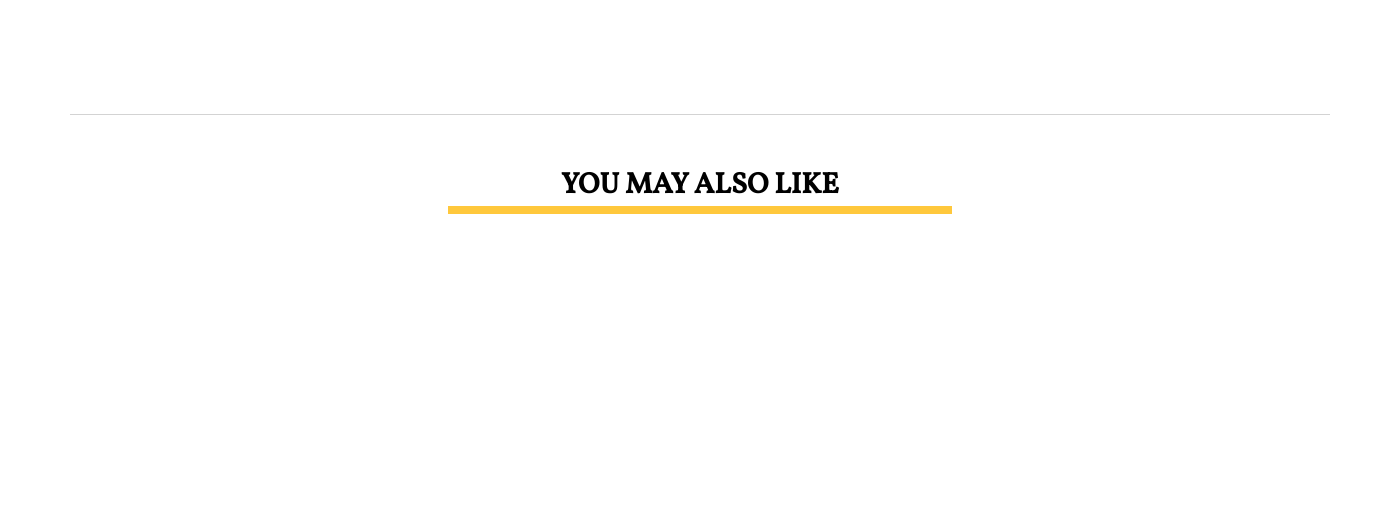
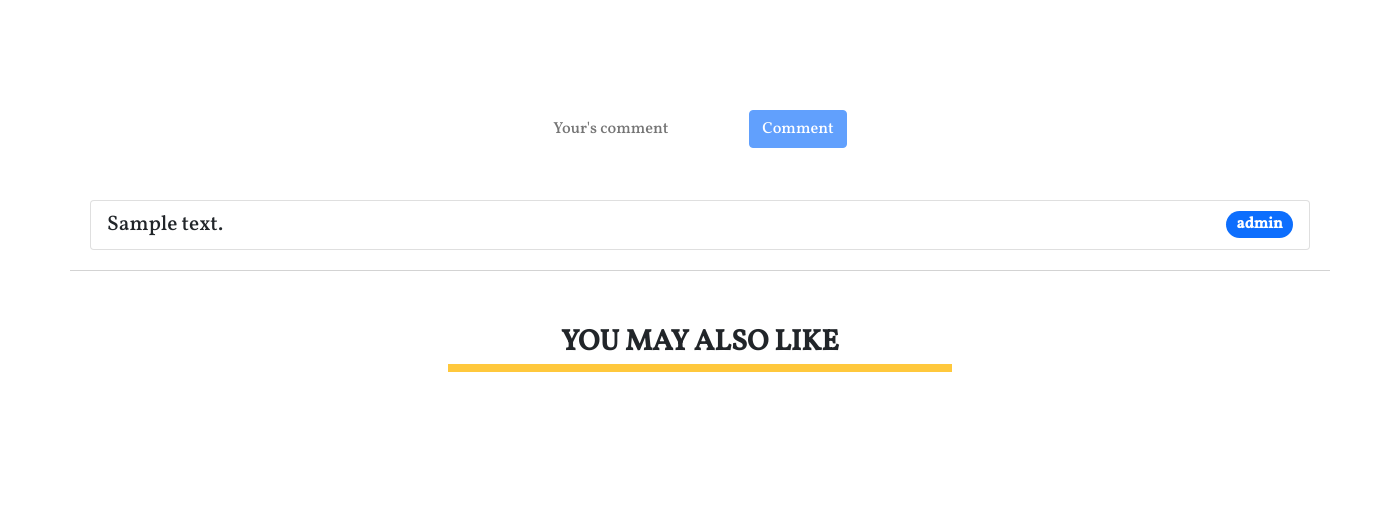
Before and after one commit to phhuong256/MedicineStore, a PHP site: page /products-details.php?id=1 in a window 1400 px wide. Shown: the part 1264-1774 px from the top of the page. Run offline with PHP 8.4, Linux system fonts and the light colour scheme; data comes from the database, SQL or seed files in the repository; tables that the repository leaves empty or names only in its code hold one stand-in row (values such as "Sample post"); data that the repository does not hold is empty; some libraries are stand-ins or nearby versions; some web fonts are replaced.

Commit message:
Fix: show comment and comment feature

```diff
--- a/products-details.php
+++ b/products-details.php
@@ -23,6 +23,13 @@
     $suggestRes = mysqli_query($con, $suggestQuery);
     $suggestData = mysqli_fetch_all($suggestRes);
 
+    // comment feature
+    $commentQuery = "select * from comment inner join users on comment.id_user=users.id where id_product='$productId'";
+    $comment = mysqli_query($con, $commentQuery);
+    $getComment = array();
+    while($row = mysqli_fetch_assoc($comment)) {
+        $getComment[] = $row;
+    }
     // echo "<pre>";
     // var_dump($suggestData);
 ?>
@@ -42,6 +49,8 @@
     <script src="https://kit.fontawesome.com/f38de2a0a5.js" crossorigin="anonymous"></script>
     <link rel="preconnect" href="https://fonts.gstatic.com">
     <link rel="stylesheet" type="text/css" href="slick/slick.css" />
+    <link href="https://cdn.jsdelivr.net/npm/bootstrap@5.0.1/dist/css/bootstrap.min.css" rel="stylesheet" integrity="sha384-+0n0xVW2eSR5OomGNYDnhzAbDsOXxcvSN1TPprVMTNDbiYZCxYbOOl7+AMvyTG2x" crossorigin="anonymous">
+    <script src="https://cdn.jsdelivr.net/npm/bootstrap@5.0.1/dist/js/bootstrap.bundle.min.js" integrity="sha384-gtEjrD/SeCtmISkJkNUaaKMoLD0//ElJ19smozuHV6z3Iehds+3Ulb9Bn9Plx0x4" crossorigin="anonymous"></script>
     <!-- <link rel="stylesheet" type="text/css" href="slick/slick-theme.css"/> -->
     <script type="text/javascript" src="slick/slick.min.js"></script>
     <link rel="stylesheet" href="./css/product-details.css">
@@ -134,7 +143,40 @@
                     </div>
                 </div>
             </div>
-            <div class="line-decor"></div>
+            <div class="line-decor">
+                <div class="comment">
+                    <div style="justify-content:center" class="input-group mb-3">
+                        <form class="row g-3" action="" method="post" enctype="multipart/form-data">
+                            <div class="col-auto">
+                                <label for="comment" class="visually-hidden">Comment</label>
+                                <input <?php if(!isset($_SESSION["email"])) { echo "disabled"; } ?> type="text" class="form-control-plaintext comment-field" id="comment" placeholder="Your's comment" required>
+                                <input type="hidden" id="idProduct" name="idProduct" value="<?php echo $productId; ?>">
+                            </div>
+                            <div class="col-auto">
+                                <button <?php if(!isset($_SESSION["email"])) { echo "disabled"; } ?> name="comment" class="btn btn-primary mb-3" type="button" onclick="typeComment()">Comment</button>
+                            </div>
+                        </form>
+                    </div>
+                    <div class="comment-area">
+                        <ul class="list-group comment-area-product">
+                            <?php
+                                if(count($getComment) > 0) {
+                                    foreach($getComment as $c) {
+                                        echo '
+                                            <li class="list-group-item d-flex justify-content-between align-items-center">
+                                                '.$c["content"].'
+                                                <span class="badge bg-primary rounded-pill">'.explode("@", $c["email"])[0].'</span>
+                                            </li>
+                                        ';
+                                    }
+                                } else {
+                                    echo 'No comment';
+                                }
+                            ?>
+                        </ul>
+                    </div>
+                </div>
+            </div>
             <div class="suggestion-wrapper">
                 <div class="suggestion-text">
                     YOU MAY ALSO LIKE
@@ -195,6 +237,7 @@
         </div>
     </div>
 </body>
+    <script src="./js/comment.js"></script>
 <script>
     <?php if ($_SESSION == null) {?>
         let email="";
```
